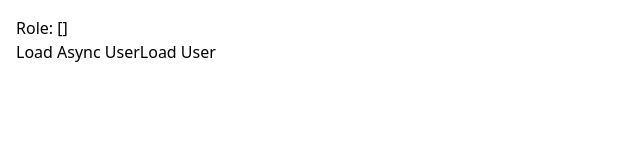
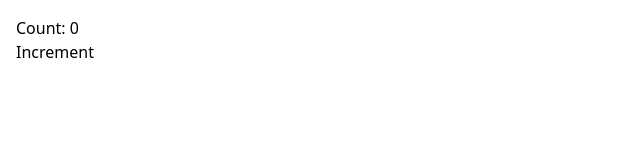
Before and after one commit to Brijesh227/ReactInDepth, a React (Vite) app: page / in a window 1280 px wide. Shown: the top 160 px of the page, without its empty margins (0-640 px from the left). Built offline with nearby package versions, Linux system fonts and the light colour scheme.

Commit message:
implement re-render optimisation technique

```diff
--- /dev/null
+++ b/Notes/InterviewLearning/infocusp.jsx
@@ -0,0 +1,48 @@
+/**
+ * Prevent CounterButton from re-rendering when count state changes.
+ *
+ * why happening this:
+ *  1. when state changes, react re-render the component using setCount(), it will re-render the child component also
+ *  2. every time new reference of onClick passed to the child component
+ *      soln., use useCallback hook
+ *  3. But still child re-render
+ *      because:
+          By default, if a parent component re-renders, all its child components also re-render, even if their props didn't change.
+ */
+
+
+import React, { useState, useCallback } from "react";
+
+const CounterButton = ({ onClick }) => {
+  console.log("Child rendered");
+
+  return <button onClick={onClick}>Increment</button>;
+};
+
+const OptimisedCounterButton = React.memo(({ onClick }) => {
+  console.log("Child rendered");
+
+  return <button onClick={onClick}>Increment</button>;
+});
+
+const CounterParent = () => {
+  const [count, setCount] = useState(0);
+
+  const handleClick = () => {
+    setCount(count + 1);
+  };
+
+  const optimisedHandleClick = useCallback(() => {
+    setCount((prev) =>  prev + 1);
+  },[]);
+
+  return (
+    <div>
+      <h2>Count: {count}</h2>
+      {/* <CounterButton onClick={handleClick} /> */}
+      <OptimisedCounterButton onClick={optimisedHandleClick} />
+    </div>
+  );
+};
+
+export default CounterParent;
--- a/src/App.tsx
+++ b/src/App.tsx
@@ -2,13 +2,15 @@ import './App.css'
 import Debounce from './components/Debounce/Debounce';
 import GoodUseEffect from '../Notes/04_Hooks/043_useMemo/0432_useMemo';
 import BatchUpdation from '../Notes/04_Hooks/041_useState/041_batchUpdation';
+import CounterParent from '../Notes/InterviewLearning/infocusp.jsx';
 function App() {
   return (
     <>
       <div>
         {/* <Debounce /> */}
         {/* <GoodUseEffect /> */}
-        <BatchUpdation />
+        {/* <BatchUpdation /> */}
+        <CounterParent />
       </div>
     </>
   )
```
Also changed, not shown: Notes/InterviewLearning/wednesday.jsx (added, +14 -0 lines).
